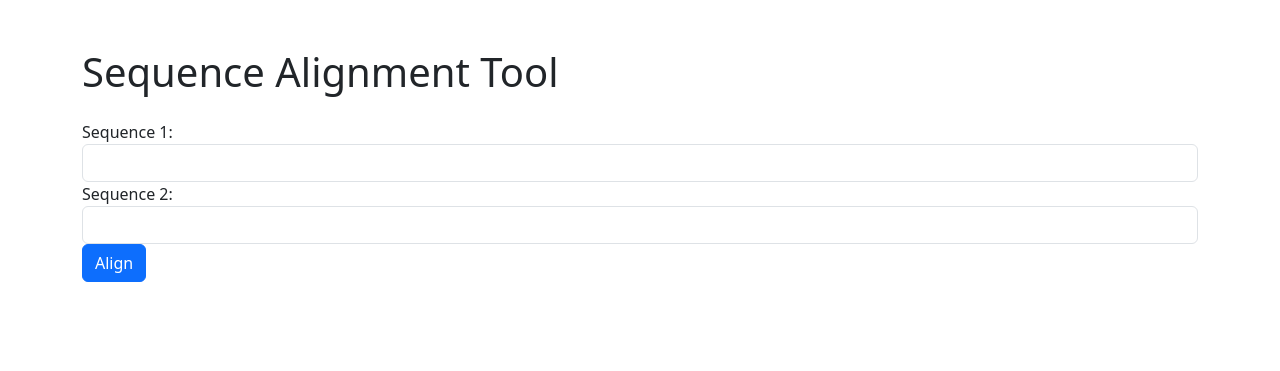
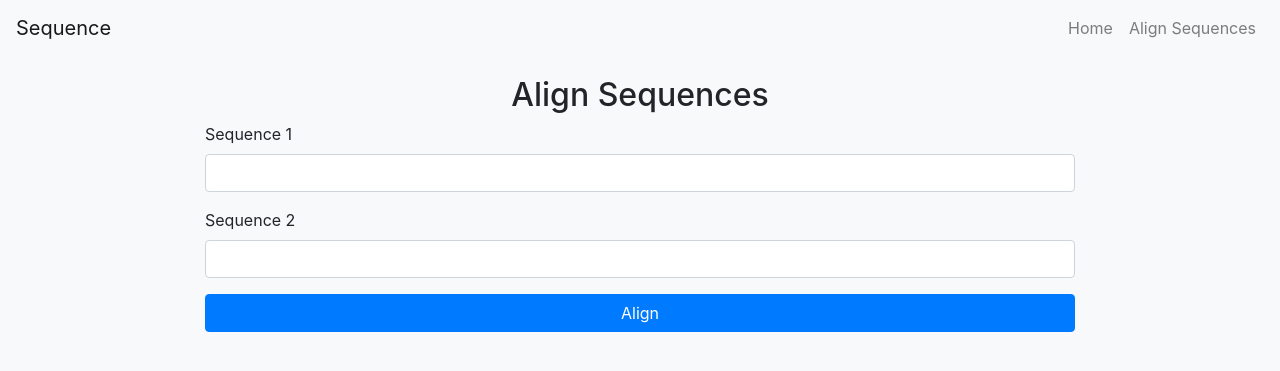
Before and after one commit to sherrenjie/sequence_alignment_tool, a Flask app: page / in a window 1280 px wide. Shown: the top 371 px of the page. Run offline with Flask 3, Linux system fonts and the light colour scheme; some libraries are stand-ins or nearby versions.

Commit message:
improve ui

```diff
--- a/templates/index.html
+++ b/templates/index.html
@@ -3,23 +3,68 @@
 <head>
     <meta charset="UTF-8">
     <meta name="viewport" content="width=device-width, initial-scale=1.0">
-    <title>Sequence Alignment</title>
-    <link rel="stylesheet" href="{{ url_for('static', filename='css/bootstrap.min.css') }}">
+    <title>Sequence Alignment Tool</title>
+    <link rel="stylesheet" href="https://stackpath.bootstrapcdn.com/bootstrap/4.5.2/css/bootstrap.min.css">
+    <style>
+        body {
+            background-color: #f8f9fa;
+        }
+        .navbar {
+            margin-bottom: 20px;
+        }
+        .container {
+            max-width: 900px;
+        }
+        .form-section {
+            margin-bottom: 20px;
+        }
+        .alignment-result {
+            margin-top: 20px;
+            background-color: #ffffff;
+            padding: 20px;
+            border-radius: 8px;
+            box-shadow: 0 0 10px rgba(0, 0, 0, 0.1);
+        }
+    </style>
 </head>
 <body>
+    <nav class="navbar navbar-expand-lg navbar-light bg-light">
+        <a class="navbar-brand" href="#">Sequence</a>
+        <button class="navbar-toggler" type="button" data-toggle="collapse" data-target="#navbarNav" aria-controls="navbarNav" aria-expanded="false" aria-label="Toggle navigation">
+            <span class="navbar-toggler-icon"></span>
+        </button>
+        <div class="collapse navbar-collapse" id="navbarNav">
+            <ul class="navbar-nav ml-auto">
+                <li class="nav-item">
+                    <a class="nav-link" href="#">Home</a>
+                </li>
+                <li class="nav-item">
+                    <a class="nav-link" href="#">Align Sequences</a>
+                </li>
+            </ul>
+        </div>
+    </nav>
+
     <div class="container">
-        <h1 class="mt-5">Sequence Alignment Tool</h1>
-        <form action="/align" method="post" class="mt-4">
-            <div class="form-group">
-                <label for="seq1">Sequence 1:</label>
-                <input type="text" id="seq1" name="seq1" class="form-control" required>
-            </div>
-            <div class="form-group">
-                <label for="seq2">Sequence 2:</label>
-                <input type="text" id="seq2" name="seq2" class="form-control" required>
-            </div>
-            <button type="submit" class="btn btn-primary">Align</button>
-        </form>
+        <div class="form-section">
+            <h2 class="text-center">Align Sequences</h2>
+            <form action="/align" method="post">
+                <div class="form-group">
+                    <label for="seq1">Sequence 1</label>
+                    <input type="text" class="form-control" id="seq1" name="seq1" required>
+                </div>
+                <div class="form-group">
+                    <label for="seq2">Sequence 2</label>
+                    <input type="text" class="form-control" id="seq2" name="seq2" required>
+                </div>
+                <button type="submit" class="btn btn-primary btn-block">Align</button>
+            </form>
+        </div>
+
     </div>
+
+    <script src="https://code.jquery.com/jquery-3.5.1.slim.min.js"></script>
+    <script src="https://cdn.jsdelivr.net/npm/@popperjs/core@2.5.2/dist/umd/popper.min.js"></script>
+    <script src="https://stackpath.bootstrapcdn.com/bootstrap/4.5.2/js/bootstrap.min.js"></script>
 </body>
 </html>
```
